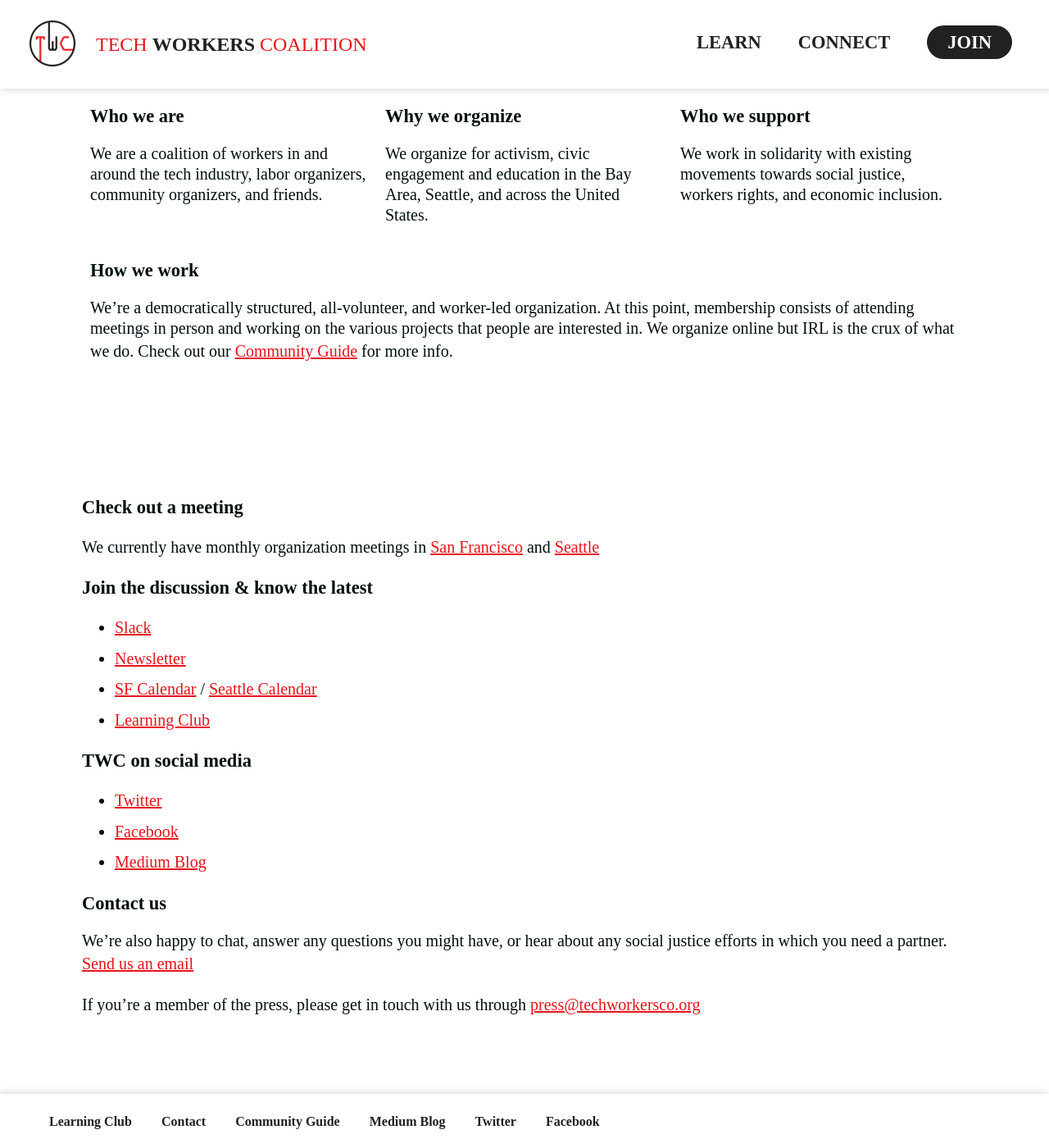
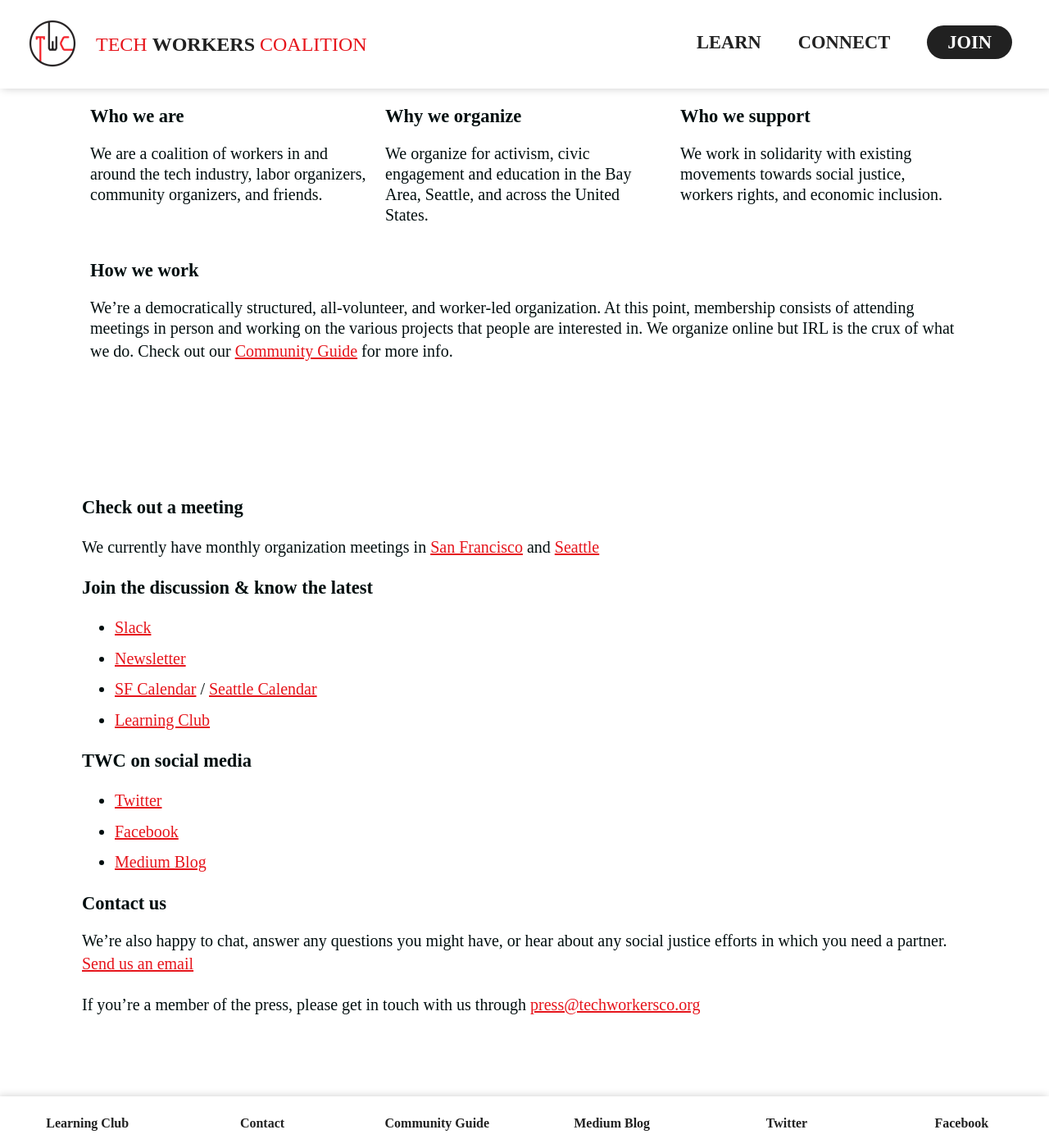
Before and after one commit to techworkersco/twc-site, a Jekyll site: the page built from index.md, in a window 1280 px wide and 1400 px high, scrolled down 481 px. Shown: the whole window at 82% size. Built offline with Jekyll 4.4.1, drawn with Linux system fonts in a browser that asks for light colours; nearby versions of some CDN libraries.

Commit message:
footer adjustment

```diff
--- a/_config.yml
+++ b/_config.yml
@@ -28,9 +28,9 @@
   - Gemfile
   - Gemfile.lock
 header_links:
-  - url: https://techworkerscoalition.org/#learn
+  - url: /#learn
     text: Learn
-  - url: https://techworkerscoalition.org/#connect
+  - url: /#connect
     text: Connect
   - url: /subscribe
     text: Join
@@ -44,9 +44,12 @@
     text: Community Guide
   - url: https://medium.com/tech-workers-coalition
     text: Medium Blog
+    newTab: true
   - url: https://twitter.com/techworkersco
     text: Twitter
+    newTab: true
   - url: https://www.facebook.com/TechWorkersCoalition
     text: Facebook
+    newTab: true
 
 port: 8080
--- a/_includes/footer.html
+++ b/_includes/footer.html
@@ -1,7 +1,11 @@
 <footer class="footer-content">
-  <ul>
+  <div class="columns">
     {% for link in site.footer_links %}
-        <li><a href="{{ link.url }}">{{ link.text }}</a></li>
+        {% if link.newTab %}
+          <div class="column is-1"><a target="_blank" href="{{ link.url }}">{{ link.text }}</a></div>
+        {% else %}
+          <div class="column is-1"><a href="{{ link.url }}">{{ link.text }}</a></div>
+        {% endif %}
     {% endfor %}
-  </ul>
+  </div>
 </footer>
--- a/assets/css/main.scss
+++ b/assets/css/main.scss
@@ -114,6 +114,13 @@
   position: fixed;
   bottom: 0;
   width: 100%;
+  padding: 1em 0;
+
+  .columns {
+    justify-content: center;
+    text-align: center;
+    flex-wrap: wrap;
+  }
 
 
   @include mobile {
@@ -126,40 +133,9 @@
     }
   }
 
-  ul {
-    list-style-type: none;
-    // padding-left: 2em;
-    margin: 1em;
-  }
-  li {
-    display: inline;
+  a {
     font-weight: 600;
     font-size: 16px;
-
-    @include tablet {
-      display: block;
-      &:after {
-        content: ' ';
-        margin-right: 0.2em;
-        margin-left: 0.2em;
-      }
-      &:last-child:after {
-        content: none;
-        margin: 0;
-      }
-    }
-
-    &:after {
-      content: ' ';
-      margin-right: 1em;
-      margin-left: 1em;
-    }
-    &:last-child:after {
-      content: none;
-      margin: 0;
-    }
-  }
-  a {
     text-decoration: none;
     &:link {
       color: #212121;
```
Also changed, not shown: README.md.
